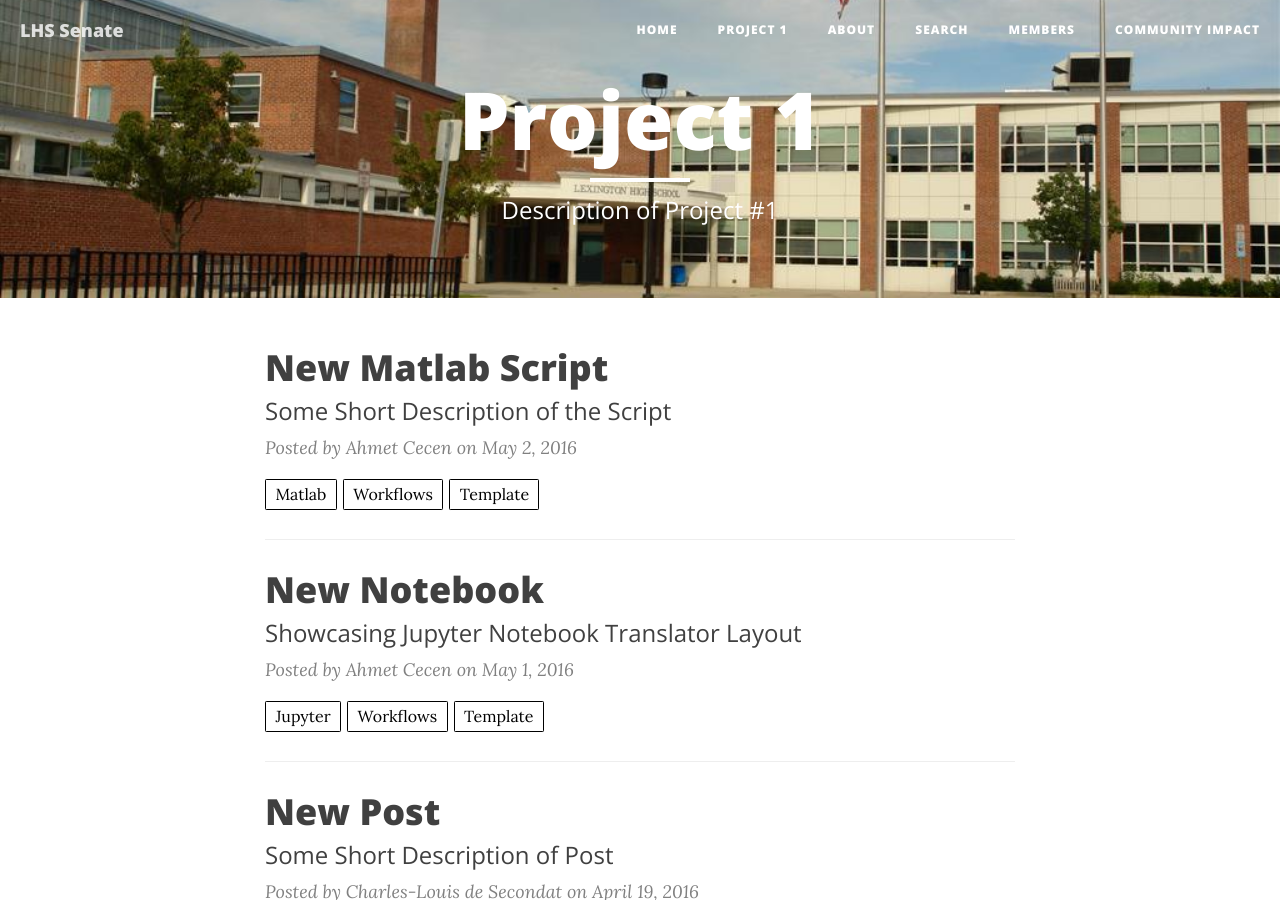
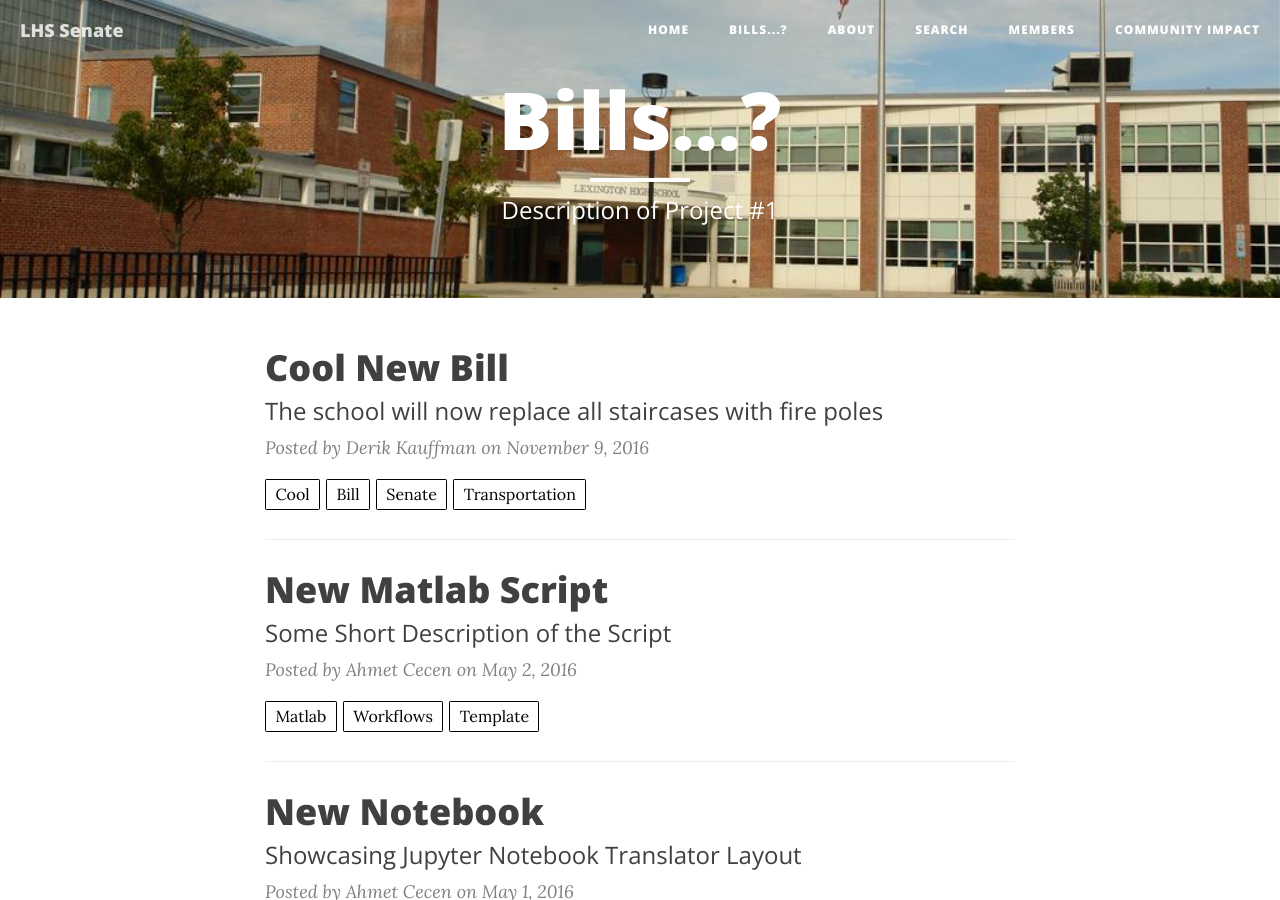
Before and after one commit to vitaedev/lhssenate, a Jekyll site: the page built from projects/project1.md, in a window 1280 px wide and 900 px high. Built offline with Jekyll 4.4.1, drawn with Linux system fonts in a browser that asks for light colours; nearby versions of some CDN libraries.

Commit message:
Tried adding a bill

```diff
--- /dev/null
+++ b/_posts/2016-11-09-Cool-New-Bill.markdown
@@ -0,0 +1,13 @@
+---
+layout:     post
+title:      Cool New Bill
+author:     Derik Kauffman
+tags: 		cool bill senate transportation
+subtitle:   The school will now replace all staircases with fire poles
+category:  project1
+visualworkflow: true
+---
+
+
+<h2>Check out this great new bill</h2>
+It is cool
--- a/projects/project1.md
+++ b/projects/project1.md
@@ -1,6 +1,6 @@
 ---
 layout: project
-title: "Project 1"
+title: "Bills...?"
 description: "Description of Project #1"
 header-img: "img/home-bg.jpg"
 category: project1
```
